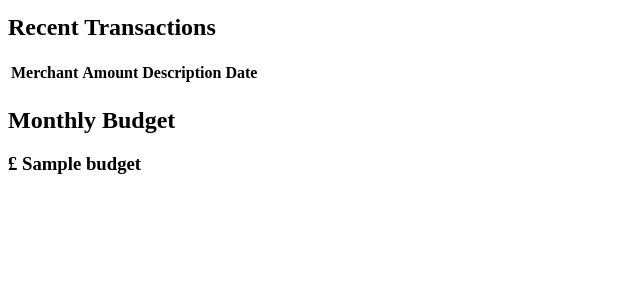
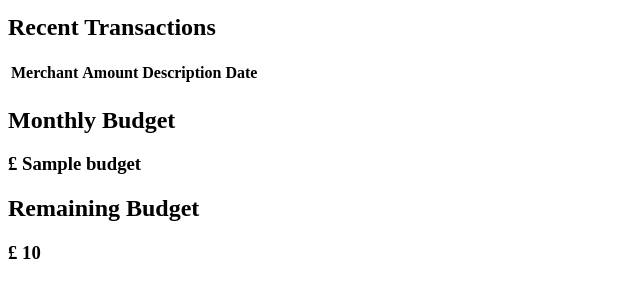
Before and after one commit to CodeCharlieCode/Manage-Your-Monies, a Flask app: page /categories/category/1 in a window 1280 px wide. Shown: the part 272-572 px from the top of the page, without its empty margins (0-640 px from the left). Run offline with Flask 2, Linux system fonts and the light colour scheme; a database or web service that is not in the repository returns one stand-in record (values such as "Sample title"); lists and menus that the app fills with data are empty; some libraries are stand-ins or nearby versions.

Commit message:
updated thce categories so that a  budget can be set for the category and whether theat budget has neem exceeded depending on tranactions

```diff
--- a/controllers/category_controller.py
+++ b/controllers/category_controller.py
@@ -10,13 +10,24 @@ category_blueprint = Blueprint("categories",__name__)
 @category_blueprint.route("/categories/")
 def categories():
     categories = category_repository.select_all()
-    return render_template("categories/index.html", categories = categories)
+    total = 0
+    for category in categories:
+        total += category.budget
+    sum_of_budgets = round(total, 2)
+    return render_template("categories/index.html", categories = categories, sum_of_budgets = sum_of_budgets)
 
 @category_blueprint.route("/categories/category/<id>")
 def show(id):
     category = category_repository.select(id)
-    transactions = transaction_repository.select_all()
-    return render_template("categories/show.html", category = category, transactions = transactions)
+    # transactions = category_repository.transactions(category)
+    transactions =transaction_repository.select_all()
+    total = 0
+    for transaction in transactions:
+        if category.id == transaction.category.id:
+            total += transaction.amount
+        total_amount = round(total, 2)
+    remaining_budget = category.budget -total_amount
+    return render_template("categories/show.html", category = category, transactions = transactions, remaining_budget =remaining_budget)
 
 @category_blueprint.route("/categories/new/")
 def new():
--- a/templates/categories/index.html
+++ b/templates/categories/index.html
@@ -22,6 +22,6 @@
     {% endfor %}
 </table>
 
-
+Sum Of Budgets: {{sum_of_budgets}}
 
 {% endblock %}
--- a/templates/categories/show.html
+++ b/templates/categories/show.html
@@ -28,4 +28,7 @@
 <h2> Monthly Budget </h2>
 <h3>£ {{ category.budget }}</h3>
 
+<h2>Remaining Budget</h2>
+<h3>£ {{ remaining_budget }}</h3>
+
 {% endblock %}
--- a/templates/profiles/index.html
+++ b/templates/profiles/index.html
@@ -7,7 +7,7 @@
 
 Current Balance: {{profile.balance}}
 
-Monthly Budget: {{profile.total_budget}}
+Monthly Budget: {{sum_of_budgets}}
 
 Total  Spent {{total_amount}}
 
@@ -17,5 +17,4 @@ Total  Spent {{total_amount}}
 
 {% endfor %}
 
-
 {% endblock %}
```
Also changed, not shown: controllers/profile_controller.py (+8 -1 lines), repositories/category_repository.py (+18 -0 lines).
